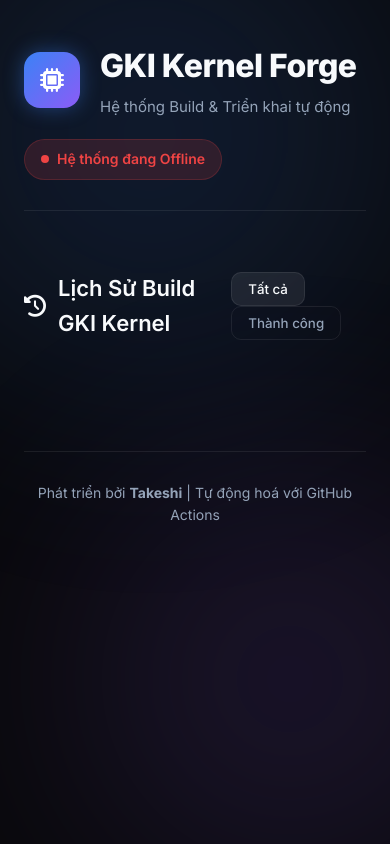
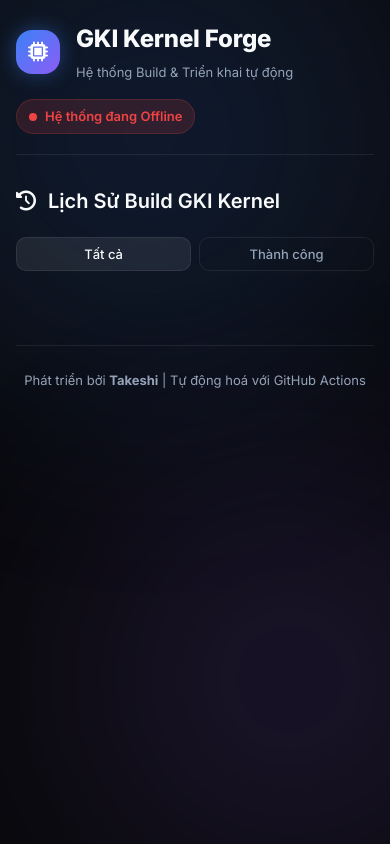
Before and after one commit to takeshi7502/build-kernel, a plain HTML site: page index.html in a window 390 px wide. Drawn offline with Linux system fonts and the light colour scheme; no server answers.

Commit message:
style: optimize mobile responsive layout with scaled down elements

```diff
--- a/web/css/style.css
+++ b/web/css/style.css
@@ -339,6 +339,113 @@ footer {
 
 /* Mobile Responsive */
 @media (max-width: 768px) {
-    .header { flex-direction: column; align-items: flex-start; gap: 20px; }
-    .builds-grid { grid-template-columns: 1fr; }
+    .container {
+        padding: 20px 16px;
+    }
+
+    .header {
+        flex-direction: column;
+        align-items: flex-start;
+        gap: 16px;
+        margin-bottom: 30px;
+        padding-bottom: 20px;
+    }
+
+    .header-logo {
+        gap: 16px;
+    }
+
+    .logo-icon {
+        width: 44px;
+        height: 44px;
+        font-size: 20px;
+    }
+
+    .header h1 {
+        font-size: 24px;
+        letter-spacing: -0.2px;
+    }
+
+    .subtitle {
+        font-size: 13px;
+    }
+
+    .stat-badge {
+        padding: 6px 12px;
+        font-size: 13px;
+    }
+
+    .section-title {
+        flex-direction: column;
+        align-items: flex-start;
+        gap: 20px;
+        margin-bottom: 24px;
+    }
+
+    .section-title h2 {
+        font-size: 20px;
+    }
+
+    .filter-group {
+        width: 100%;
+        display: flex;
+        gap: 8px;
+    }
+
+    .filter-btn {
+        flex: 1;
+        text-align: center;
+        padding: 8px 12px;
+        font-size: 13px;
+    }
+
+    .builds-grid {
+        grid-template-columns: 1fr;
+        gap: 16px;
+    }
+
+    .build-card {
+        padding: 20px;
+    }
+
+    .card-title {
+        font-size: 16px;
+    }
+
+    .card-date {
+        font-size: 12px;
+    }
+
+    .status {
+        font-size: 11px;
+        padding: 4px 8px;
+    }
+
+    .specs-list {
+        padding: 14px;
+        gap: 10px;
+    }
+
+    .spec-item {
+        font-size: 13px;
+    }
+
+    .spec-value {
+        font-size: 12px;
+    }
+
+    .card-actions {
+        gap: 8px;
+    }
+
+    .btn {
+        padding: 10px;
+        font-size: 13px;
+    }
+
+    footer {
+        margin-top: 50px;
+        padding-top: 24px;
+        font-size: 13px;
+    }
 }
```
